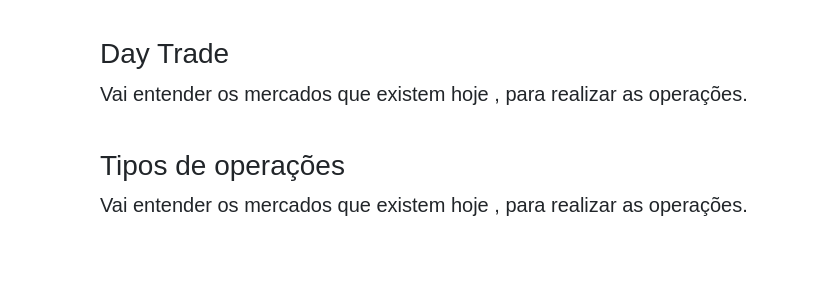
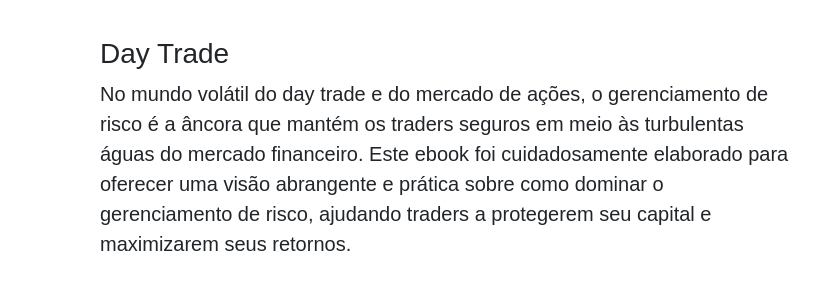
Before and after one commit to paulohbirro/paulohbirro.github.io, a plain HTML site: page index.html in a window 1280 px wide. Shown: the part 839-1135 px from the top of the page, 0-840 px from the left. Drawn offline with nearby package versions, Linux system fonts and the light colour scheme; grey boxes are pictures that could not be loaded.

Commit message:
Update index.html

```diff
--- a/index.html
+++ b/index.html
@@ -105,7 +105,9 @@
           <br>
           <div class="col-md-12 feature-item text-left">
             <h3>Day Trade</h3>
-            <p class="lead">Vai entender os mercados que existem hoje , para realizar as operações.</p>
+            <p class="lead">
+              No mundo volátil do day trade e do mercado de ações, o gerenciamento de risco é a âncora que mantém os traders seguros em meio às turbulentas águas do mercado financeiro. Este ebook foi cuidadosamente elaborado para oferecer uma visão abrangente e prática sobre como dominar o gerenciamento de risco, ajudando traders a protegerem seu capital e maximizarem seus retornos.
+            </p>
           </div>
           <br>
           <div class="col-md-12 feature-item text-left">
```
